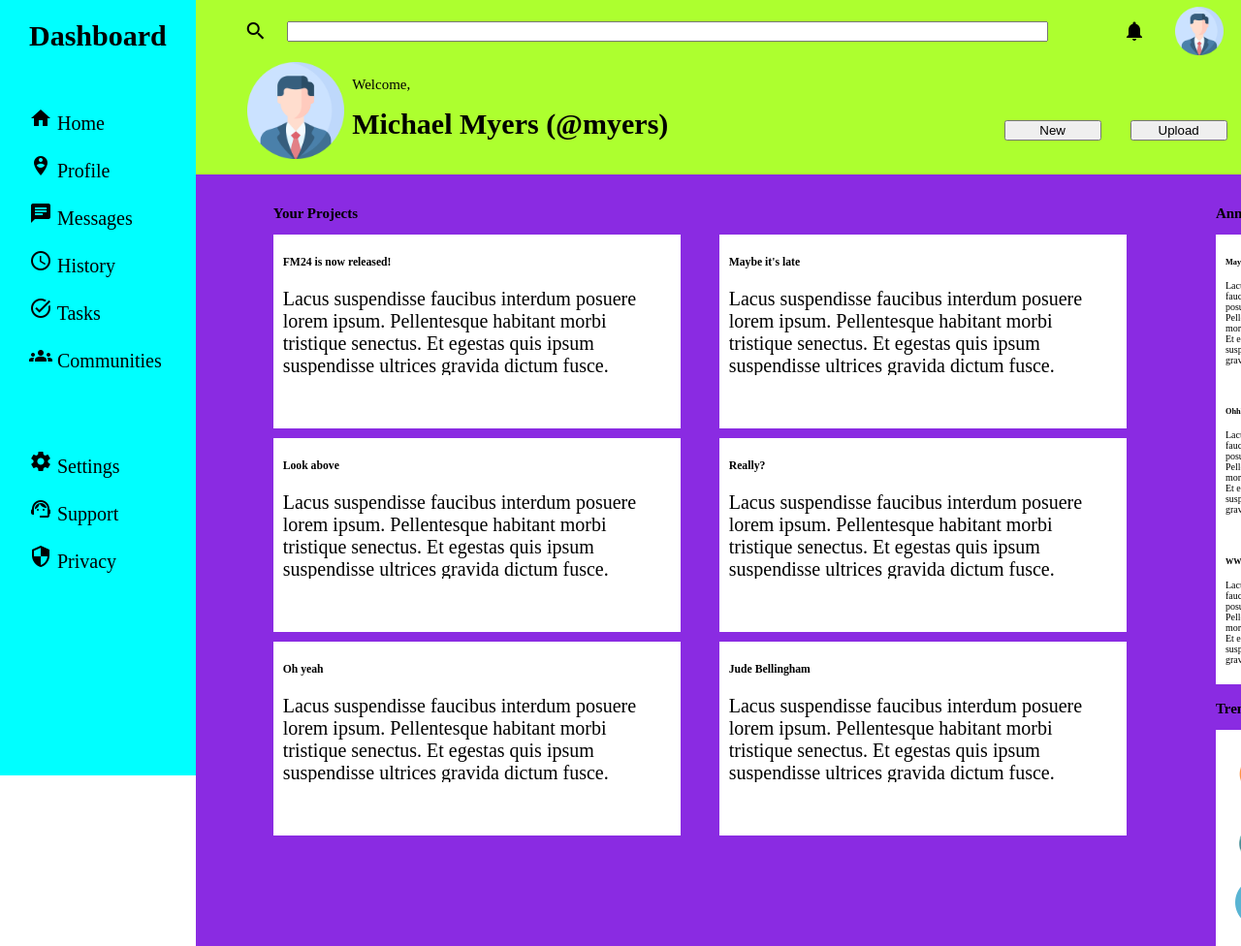
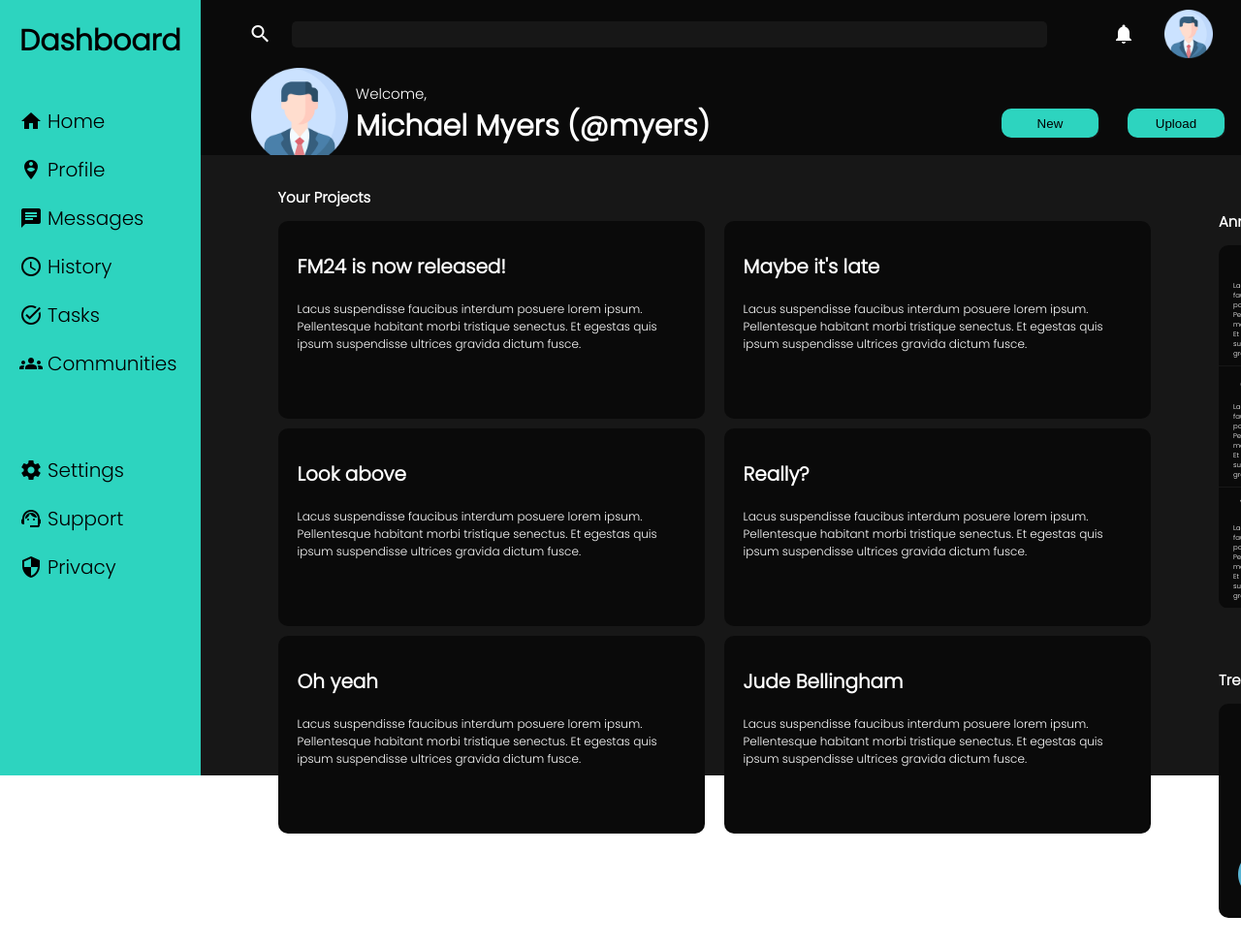
Before and after one commit to maariioxx/odin-admin-dashboard, a plain HTML site: page index.html in a window 1280 px wide. Shown: the top 976 px of the page at 97% size. After the commit the page ends 947 px from the top, so only its background shows below. Drawn offline with Linux system fonts and the light colour scheme.

Commit message:
Change project and hi margin

```diff
--- a/styles.css
+++ b/styles.css
@@ -1,3 +1,6 @@
+
+@import url('https://fonts.googleapis.com/css2?family=Montserrat:wght@300&family=Poppins:wght@300&display=swap');
+
 :root{
     font-size: 62.5%;
 }
@@ -8,9 +11,12 @@ body{
     height: 100vh;
     display: grid;
     grid-template: 1fr 4fr / 1fr 5fr;
+    font-family: "Poppins", "Montserrat", sans-serif;
+    color: white;
 }
 header{
-    background-color: greenyellow;
+    background-color: #0a0a0a;
+
     grid-area: 1 / 2 / 2 / 3;
 }
 
@@ -29,6 +35,12 @@ header{
 
 input{
     width: 100%;
+    background-color: #171717;
+    border: none;
+    outline: none;
+    border-radius: 5px;
+    height: 25px;
+    color: white;
 }
 
 .profile {
@@ -65,6 +77,7 @@ input{
 
 .hi {
     font-size: 1.5rem;
+    margin-bottom: 0;
     grid-area: 1 / 2 / 2 / 3 ;
 }
 
@@ -85,18 +98,30 @@ h6 {
 
 button{
     width: 100px;
+    background-color: #2dd4bf;
+    outline: none;
+    border: #171717;
+    border-radius: 10px;
+    height: 30px;
+    box-shadow: 1px 1px 1px #171717;
+    cursor: pointer;
 }
 nav{
-    background-color: aqua;
+    background-color: #2dd4bf;
+    color: black;
     grid-area: 1 / 1 / 3 / 2;
     height: 100vh;
-    padding: 0 30px;
+    padding: 0 20px;
     display: flex;
     flex-direction: column;
     gap: 40px;
-
 }
 
+.nav-section{
+    display: flex;
+    align-items: center;
+    gap: 5px;
+}
 h1 {
     font-size: 3rem;
     height: 30px;
@@ -108,11 +133,12 @@ p{
 }
 
 main{
-    background-color: blueviolet;
+    background-color: #171717;
     grid-area: 2 / 2 / 3 / 3;
     display: grid;
     grid-template-columns: 2fr 1fr;
     justify-items:center;
+    height: 80vh;
 }
 
 .projects{
@@ -129,35 +155,47 @@ main{
 }
 
 .project {
-    background-color: white;
-    padding: 10px;
+    background-color: #0a0a0a;
+    padding: 12px 20px;
     width: 400px;
     height: 180px;
+    border-radius: 10px;
 }
 
+h3{
+    font-size: 2rem;
+}
 .para{
     display: block;
     overflow: hidden;
     text-overflow: ellipsis;
     height: 50%;
+    font-size: 1.2rem;
 }
 
 .annoucements{
     width: 50%;
     height: 50%;
-    margin: 20px 20px 5px;
+    margin: 45px 20px 0px;
 }
 .annoucement-container{
     display: flex;
     flex-direction: column;
-    background-color: white;
+    background-color: #0a0a0a;
+    border-radius: 10px;
 }
 
 .annoucement{
-    padding: 10px;
+    padding: 0 15px;
+    border-bottom: 1px solid #171717 ;
 }
 .annoucement-content{
-    font-size: 1rem;
+    font-size: 0.7rem;
+}
+
+h5{
+    font-size: 1.5rem;
+    margin: 7px;
 }
 
 .profile-description{
@@ -165,17 +203,19 @@ main{
 }
 
 .trending{
+    margin-top: 50px;
     display: flex;
     flex-direction: column;
     width: 50%;
 }
 
 .trending-container{
-    background-color: white;
+    background-color: #0a0a0a;
     padding: 20px;
     display: flex;
     flex-direction: column;
     gap: 10px;
+    border-radius: 10px;
 }
 
 .trending-profiles{
@@ -190,6 +230,11 @@ main{
     margin-bottom: 3px;
 }
 
+#trending-username{
+    font-size: 1.5rem;
+}
+
 .profile-description{
     grid-column: 2 / 3;
+    font-size: 1rem;
 }
```
